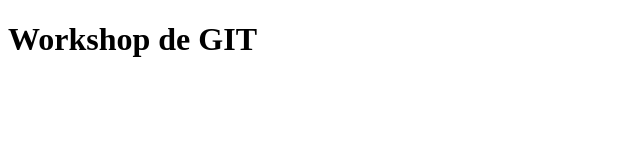
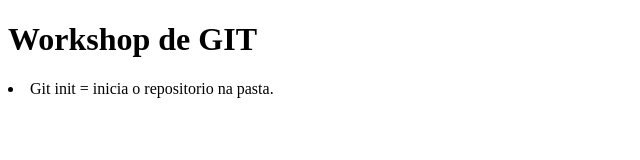
Before and after one commit to gutembergferreira/workshop-git, a plain HTML site: page index.html in a window 1280 px wide. Shown: the whole page, without its empty margins (0-640 px from the left). Drawn offline with Linux system fonts and the light colour scheme.

Commit message:
segundo commit de teste

```diff
--- a/index.html
+++ b/index.html
@@ -7,5 +7,6 @@
 </head>
 <body>
     <h1>Workshop de GIT</h1>
+    <li>Git init = inicia o repositorio na pasta.</li>
 </body>
 </html>
```
